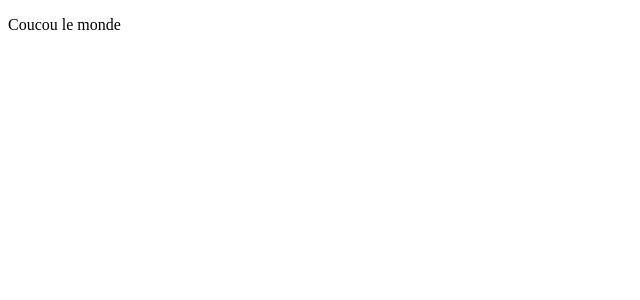
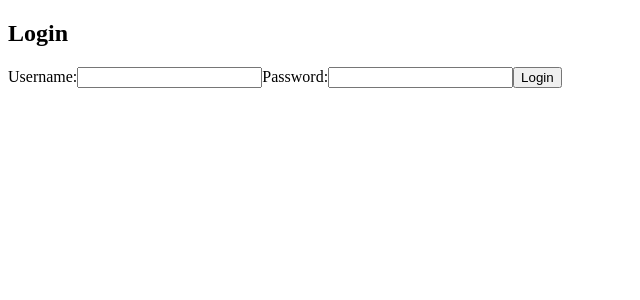
Before and after one commit to CharlyBrocard/ashe, an Angular app in the folder asheapp/: page /login in a window 1280 px wide. Before the commit this address led to /. Shown: the top 300 px of the page, without its empty margins (0-640 px from the left). Built offline with nearby package versions, Linux system fonts and the light colour scheme.

Commit message:
add new component

```diff
--- a/asheapp/src/app/app.component.html
+++ b/asheapp/src/app/app.component.html
@@ -1,5 +1,3 @@
-<main class="main">
-  <p>Coucou le monde</p>
-</main>
+<main class="main"></main>
 
 <router-outlet />
--- a/asheapp/src/app/app.component.ts
+++ b/asheapp/src/app/app.component.ts
@@ -1,10 +1,11 @@
 import { Component } from '@angular/core';
 import { RouterOutlet } from '@angular/router';
+import { LoginComponent } from './login/login.component';
 
 @Component({
   selector: 'app-root',
   standalone: true,
-  imports: [RouterOutlet],
+  imports: [RouterOutlet, LoginComponent],
   templateUrl: './app.component.html',
   styleUrl: './app.component.scss'
 })
--- a/asheapp/src/app/app.routes.ts
+++ b/asheapp/src/app/app.routes.ts
@@ -1,3 +1,6 @@
 import { Routes } from '@angular/router';
+import { LoginComponent } from './login/login.component';
 
-export const routes: Routes = [];
+export const routes: Routes = [
+    { path: 'login', component: LoginComponent },
+];
--- /dev/null
+++ b/asheapp/src/app/login/login.component.html
@@ -0,0 +1,12 @@
+<div>
+    <h2>Login</h2>
+    <form action="#" method="post">
+        <label for="login">Username:</label>
+        <input type="text" id="login" name="login" required>
+
+        <label for="password">Password:</label>
+        <input type="password" id="password" name="password" required>
+
+        <button type="submit">Login</button>
+    </form>
+</div>
--- /dev/null
+++ b/asheapp/src/app/login/login.component.ts
@@ -0,0 +1,15 @@
+import { Component, OnInit } from '@angular/core';
+
+@Component({
+  selector: 'app-login',
+  standalone: true,
+  imports: [],
+  templateUrl: './login.component.html',
+  styleUrl: './login.component.scss'
+})
+export class LoginComponent implements OnInit {
+
+  ngOnInit(): void {
+    console.log('tape à droite');
+  }
+}
```
Also changed, not shown: asheapp/src/app/login/login.component.scss (added), 1 other file (tests, documents, lock files or other folders).
